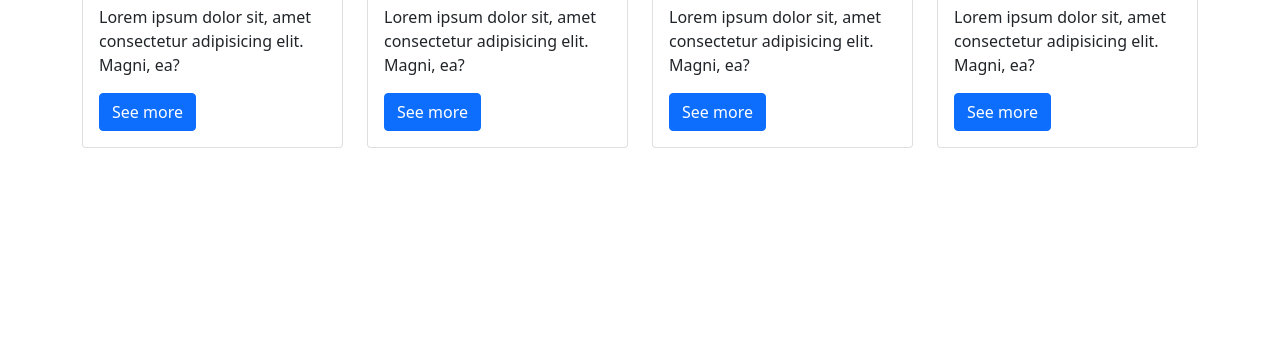
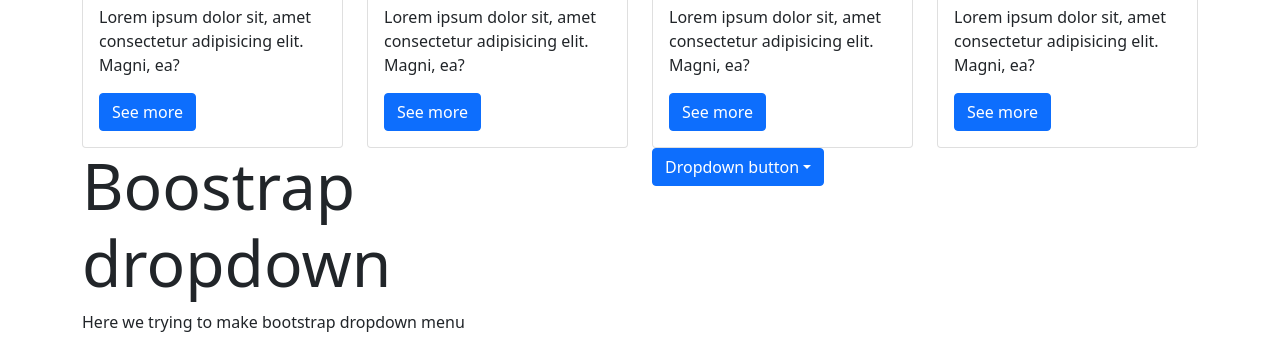
Before and after one commit to rashadulalam/bootstrap-practice, a plain HTML site: page index.html in a window 1280 px wide. Shown: the part 1546-1896 px from the top of the page. Before the commit the page ends 1694 px from the top, so only its background shows below. Drawn offline with nearby package versions, Linux system fonts and the light colour scheme.

Commit message:
Boostrap Dropdown menu creation

```diff
--- a/index.html
+++ b/index.html
@@ -147,7 +147,29 @@
     </div>
 </div>
 
-
+<!-- Bootstrap Dropdonw -->
+<div class="container">
+    <div class="row">
+        <div class="col-md-6">
+            <h1 class="display-3">
+                Boostrap dropdown
+            </h1>
+            <p>Here we trying to make bootstrap dropdown menu</p>
+        </div>
+        <div class="col-md-6">
+            <div class="dropdown">
+                <button type="button" class="btn btn-primary dropdown-toggle" data-bs-toggle="dropdown">Dropdown button</button>
+                <ul class="dropdown-menu">
+                    <li><a href="" class="dropdown-item">Link 1</a></li>
+                    <li><a href="" class="dropdown-item">Link 1</a></li>
+                    <li><a href="" class="dropdown-item">Link 1</a></li>
+                    <li><a href="" class="dropdown-item">Link 1</a></li>
+                    <li><a href="" class="dropdown-item">Link 1</a></li>
+                </ul>
+            </div>
+        </div>
+    </div>
+</div>
 
 
 
```
